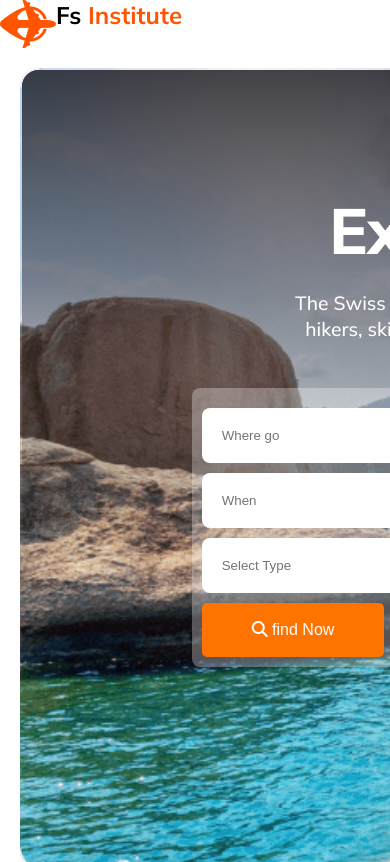
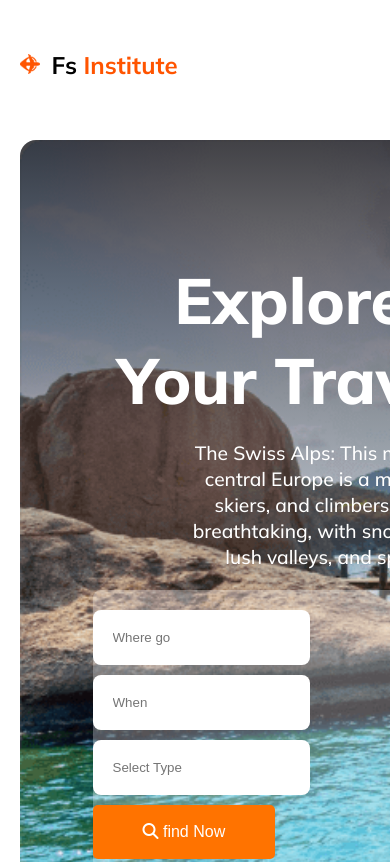
Before and after one commit to freelancersayed/Assignment2, a plain HTML site: page index.html in a window 390 px wide. Shown: the top 862 px of the page. Drawn offline with Linux system fonts and the light colour scheme.

Commit message:
modifiy nav bar

```diff
--- a/index.html
+++ b/index.html
@@ -16,8 +16,8 @@
     <header>
         <nav>
             <div class="logo-title">
-                <img src="Images/Group 40071 (2).png" alt="">
-                <h2>Fs <span class="title-ins">Institute</span></h2>
+
+                <h2><img class="logo" src="Images/Group 40071 (2).png" alt=""> Fs <span class="title-ins">Institute</span></h2>
             </div>
             <div class="menu">
                 <ul>
--- a/responsiv.css
+++ b/responsiv.css
@@ -9,7 +9,9 @@
 
     }
 
-.banner-title{
+.banner-title,
+.banner-description
+{
     width: 100%;
 
 }
@@ -17,14 +19,17 @@
         display: block;
         margin-top: 10px;
     }
-    .section-2
+    .section-2,
+    nav
+
     {
            flex-direction: column;
-           margin: 0 auto;
-           width: 80%;
 
     }
     main{
        padding: 20px;
     }
+    .banner-container{
+        max-width: 500px;
+    }
    }
--- a/style.css
+++ b/style.css
@@ -5,7 +5,9 @@
 
 body {
     font-family: 'Mulish', sans-serif;
+
 }
+
 
 header,
 main {
@@ -20,16 +22,27 @@ main {
 nav {
     display: flex;
     justify-content: space-between;
+    /* height: 2.5rem; */
+    padding: 20px;
+
 }
 
 .logo-title {
-    width: 50%;
-    display: flex;
+    /* width: 50%; */
+    /* display: inline-flex; */
+}
+.logo{
+    width: 20px;
+    height: 20px;
+    margin-top: 3%;
+    margin-right: 5px;
 }
 
 .menu {
-    width: 50%;
     /* justify-content: sp; */
+    justify-items: right;
+    text-align: right;
+
 }
 
 .menu li,
@@ -40,19 +53,20 @@ a {
 
 .menu ul {
     display: flex;
+    gap: 20px;
 }
 
 
 /* banner section --------------------------------------*/
 
 .banner-container {
-    background-image: url('/Images/banner.png');
-    max-width: 1170px;
-    width: 100%;
-    height: 500px;
+    background-image: url('./Images/banner.png');
+    /* height: 577px; */
     background-size: cover;
+    background-repeat: no-repeat;
     border-radius: 16px;
-    padding: 2px;
+    /* padding: 2px; */
+    /* background-position: 69%; */
 }
 
 .linear-bacgroun {
@@ -66,6 +80,7 @@ a {
    width: 71%;
     margin: 0 auto;
     padding: 100px 0px;
+
 }
 
 .banner-title {
@@ -88,11 +103,12 @@ a {
 
 .banner-container .form-section {
     background-color: #FF5400;
-    padding: 10px;
+    padding: 10px 0px;
     margin-top: 20px;
     border-radius: 8px;
     background: rgba(255, 255, 255, 0.30);
     gap: 24px;
+
 }
 
 .banner-container input {
@@ -101,6 +117,7 @@ a {
     border: none;
     outline: none;
     display: inline-flex;
+
 }
 
 .primary-button {
```
